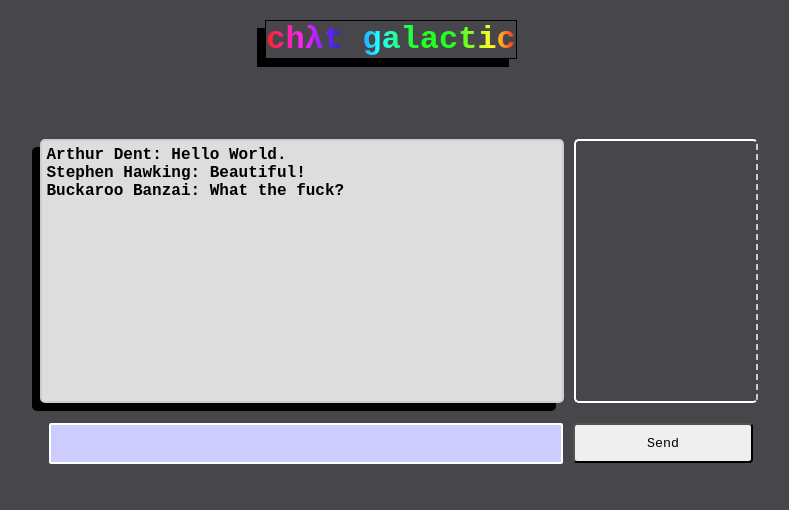
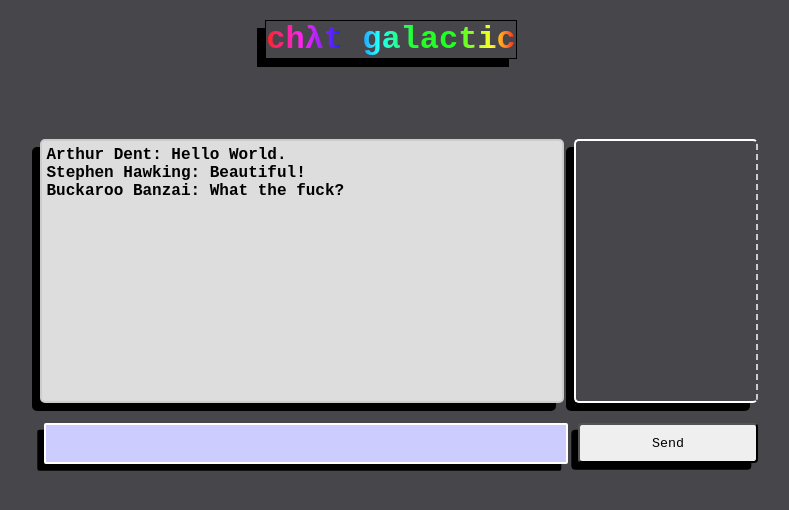
Before and after one commit to donkey-hotei/chat-galactic, a React (Create React App) app in the folder client/: page / in a window 1280 px wide. Shown: the top 510 px of the page, without its empty margins (199-988 px from the left). Built offline with nearby package versions, Linux system fonts and the light colour scheme.

Commit message:
box shadow all the things

```diff
--- a/client/src/components/InputBox/InputBox.css
+++ b/client/src/components/InputBox/InputBox.css
@@ -1,5 +1,5 @@
 .inputbox {
-    width: 500px;
+    width: 510px;
     height: 27px;
     background: #ccf;
 
@@ -10,4 +10,6 @@
     margin-top: 20px;
     margin-left: 0px;
     margin-right: 10px;
+    box-shadow: -0.5em 0.5em #000;
+
 }
--- a/client/src/components/PeerList/PeerList.css
+++ b/client/src/components/PeerList/PeerList.css
@@ -10,4 +10,6 @@
     margin-top: 80px;
     margin-right: 95px;
     overflow-y: scroll;
+
+    box-shadow: -0.5em 0.5em #000;
 }
--- a/client/src/components/PeerList/PeerList.js
+++ b/client/src/components/PeerList/PeerList.js
@@ -1,7 +1,7 @@
 import React from 'react';
 import './PeerList.css';
 
-const PeerList = () => (
+const PeerList = peers => (
   <div className="peerlist" />
 );
 
--- a/client/src/components/SendButton/SendButton.css
+++ b/client/src/components/SendButton/SendButton.css
@@ -4,7 +4,9 @@ button {
     width: 180px;
     display: inline-block;
     margin-top: 20px;
-    margin-right: 80px
+    margin-right: 80px;
+
+    box-shadow: -0.5em 0.5em #000;
 }
 
 button:hover {
```
